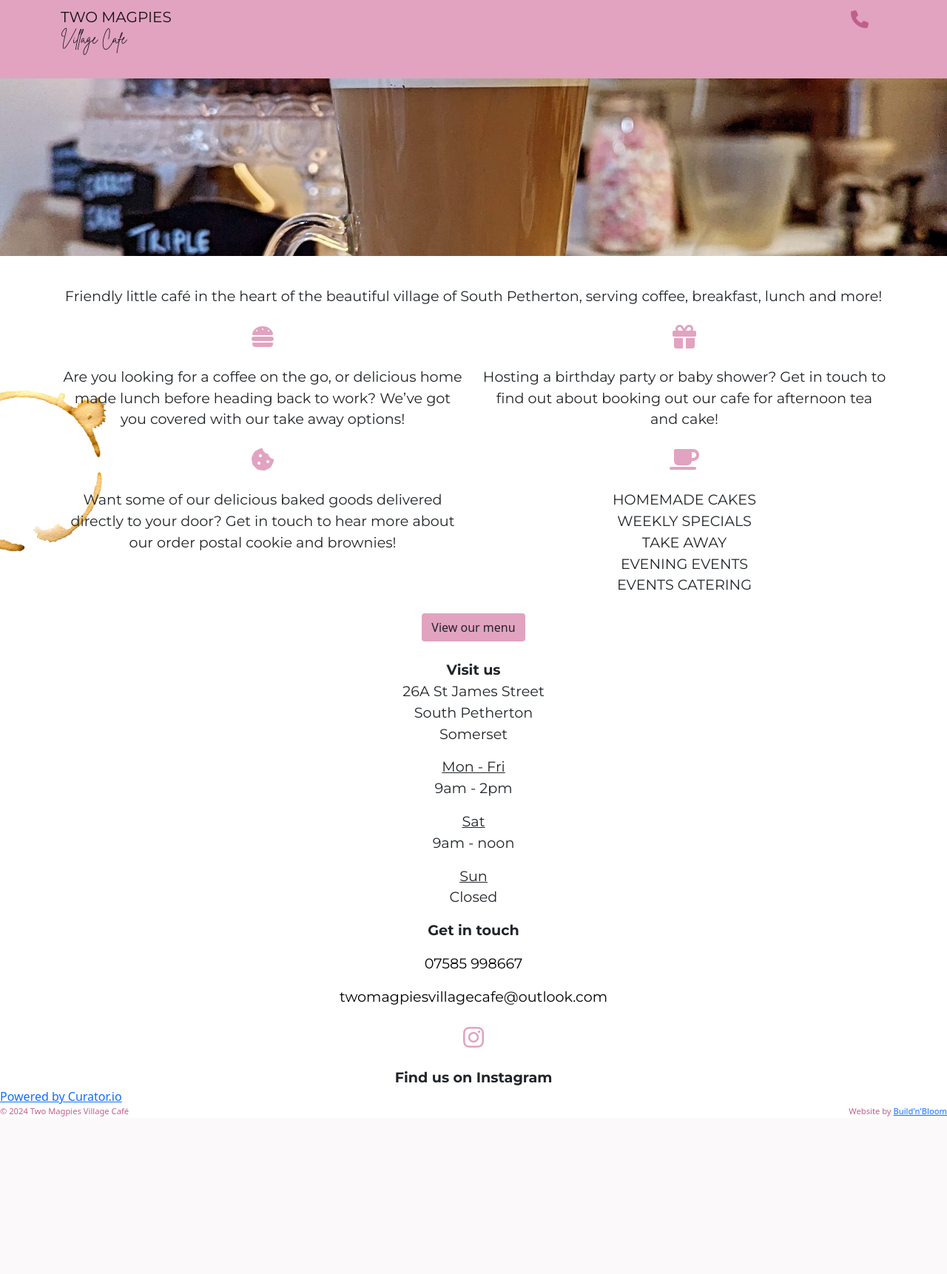
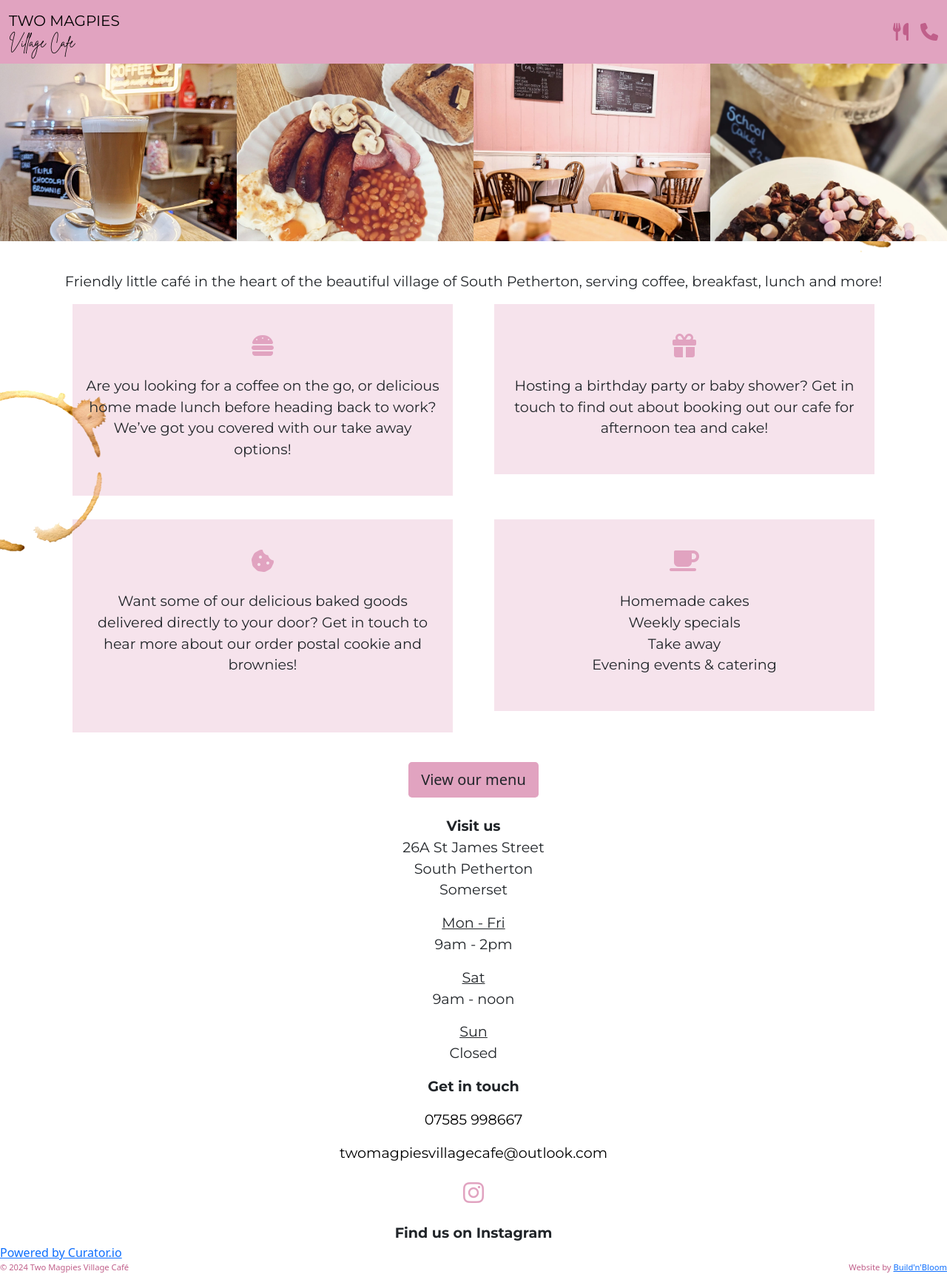
Before and after one commit to beththewebbuilder/two-magpies, a WordPress theme: template themes/twomagpies/index.php in a window 1280 px wide. Shown: the whole page at 74% size. Before the commit the page ends 1509 px from the top, so only its background shows below. Run offline with PHP 8.4 and a stand-in for WordPress, Linux system fonts and the light colour scheme; the site name, menu and one post (Sample post) are stand-ins, and other content is empty; some libraries are stand-ins or nearby versions.

Commit message:
Large screen changes

```diff
--- a/themes/twomagpies/header.php
+++ b/themes/twomagpies/header.php
@@ -34,20 +34,19 @@
 
   <body>
 
-    <nav class="navbar navbar-light">
-      <div class="container">
-        <div class="row" style="width: 100%">
-          <div class="col-6">
+  <nav class="navbar">
+    <div class="container-fluid">
       <a class="navbar-brand" href="<?php echo get_site_url(); ?>">
           <div class="logo-top">TWO MAGPIES</div>
           <div class="logo-bottom">Village Café</div>
       </a>
-          </div>
-          <div class="col-6 text-end">
+      <div class="d-flex">
+        <a class="contact-button me-3" href="<?php echo get_site_url(); ?>/menu">
+          <i class="fa-solid fa-utensils"></i>
+        </a>
         <a class="contact-button" href="tel:07585 998667">
             <i class="fa-solid fa-phone"></i>
          </a>
       </div>
     </div>
-      </div>
   </nav>
--- a/themes/twomagpies/index.php
+++ b/themes/twomagpies/index.php
@@ -8,8 +8,29 @@ get_header();
 <div class="background-ring-container-left">
     <img src="<?php echo get_bloginfo('template_directory'); ?>/images/coffee-ring.png" />
 </div>
+
+<!--header images-->
+<div class="row g-0">
+    <div class="col-xs-12 col-sm-6 col-lg-4 col-xl-3">
         <div class="header-image">
             <img src="<?php echo get_bloginfo('template_directory'); ?>/images/header.jpeg"/>
+        </div>
+    </div>
+    <div class="col-xs-12 col-sm-6 col-lg-4 col-xl-3 hide-xs-screen">
+        <div class="header-image">
+        <img src="<?php echo get_bloginfo('template_directory'); ?>/images/breakfast.jpg"/>
+        </div>
+    </div>
+    <div class="col-sm-12 col-lg-4 col-xl-3 hide-small-screen">
+        <div class="header-image">
+            <img src="<?php echo get_bloginfo('template_directory'); ?>/images/cafe.jpg"/>
+        </div>
+    </div>
+    <div class="col-3 hide-mid-screen">
+        <div class="header-image">
+            <img src="<?php echo get_bloginfo('template_directory'); ?>/images/cakes.jpg"/>
+        </div>
+    </div>
 </div>
 
 <div class="container pt-4">
@@ -21,35 +42,41 @@ get_header();
         </div>
 
         <div class="col-sm-12 col-md-6">
+           <div class="content-container">
                <div class="content-break-icon"><i class="fa-solid fa-burger"></i></div>
                 <div class="content">
                     Are you looking for a coffee on the go, or delicious home made lunch before heading back to work? We’ve got you covered with our take away options!
                 </div>
             </div>
+        </div>
         <div class="col-sm-12 col-md-6">
+            <div class="content-container">
                 <div class="content-break-icon"><i class="fa-solid fa-gift"></i></div>
                 <div class="content">
                     Hosting a birthday party or baby shower? Get in touch to find out about booking out our cafe for afternoon tea and cake!
                 </div>
             </div>
+        </div>
         <div class="col-sm-12 col-md-6">
+            <div class="content-container">
                 <div class="content-break-icon"><i class="fa-solid fa-cookie-bite"></i></div>
-            <div class="content">
+                <div class="content" style="padding-bottom: 1.8rem">
                     Want some of our delicious baked goods delivered directly to your door? Get in touch to hear more about our order postal cookie and brownies!
                 </div>
             </div>
+        </div>
         <div class="col-sm-12 col-md-6">
+            <div class="content-container">
                 <div class="content-break-icon"><i class="fa-solid fa-coffee"></i></div>
                 <div class="content">
-                HOMEMADE CAKES
+                    Homemade cakes
                     <br/>
-                WEEKLY SPECIALS
+                    Weekly specials
                     <br/>
-                TAKE AWAY
+                    Take away
                     <br/>
-                EVENING EVENTS
-                <br/>
-                EVENTS CATERING
+                    Evening events & catering
+                </div>
             </div>
         </div>
     </div>
@@ -60,7 +87,7 @@ get_header();
 
 
     <div class="button-container text-center mt-4 mb-4">
-        <a class="btn btn-pink" href="<?php echo get_site_url(); ?>/menu">View our menu</a>
+        <a class="btn btn-pink btn-lg" href="<?php echo get_site_url(); ?>/menu">View our menu</a>
     </div>
 
     <div class="content">
--- a/themes/twomagpies/style.css
+++ b/themes/twomagpies/style.css
@@ -13,7 +13,10 @@ Version: 1.0.0
   font-style: normal;
 }
 .navbar {
-  background-color: #E1A3C0;
+  background-color: #e1a3c0;
+}
+.navbar .navbar-brand {
+  color: black;
 }
 .navbar .logo-top {
   font-family: "Montserrat", sans-serif;
@@ -36,13 +39,13 @@ Version: 1.0.0
 .background-ring-container-right img {
   width: 100%;
 }
-@media only screen and (min-width: 700px) {
+@media only screen and (min-width: 992px) {
   .background-ring-container-right {
     width: 35vw;
     left: 81%;
   }
 }
-@media only screen and (min-width: 1200px) {
+@media only screen and (min-width: 1199px) {
   .background-ring-container-right {
     width: 22vw;
     left: 83%;
@@ -59,13 +62,13 @@ Version: 1.0.0
 .background-ring-container-left img {
   width: 100%;
 }
-@media only screen and (min-width: 700px) {
+@media only screen and (min-width: 992px) {
   .background-ring-container-left {
     width: 39vw;
     left: -18%;
   }
 }
-@media only screen and (min-width: 1200px) {
+@media only screen and (min-width: 1199px) {
   .background-ring-container-left {
     width: 27vw;
     left: -11%;
@@ -79,6 +82,13 @@ Version: 1.0.0
   object-fit: cover;
   height: 100%;
   width: 100%;
+}
+
+.content-container {
+  padding: 1rem;
+  background-color: rgba(225, 163, 192, 0.3);
+  margin: 1rem;
+  padding-bottom: 3rem;
 }
 
 .content {
@@ -96,7 +106,7 @@ Version: 1.0.0
 }
 
 .content-break-icon {
-  color: #E1A3C0;
+  color: #e1a3c0;
   font-size: 2rem;
   text-align: center;
   margin-top: 1rem;
@@ -118,14 +128,32 @@ footer .footer-logo img {
   width: 100%;
   object-fit: cover;
 }
-@media only screen and (min-width: 1200px) {
+@media only screen and (min-width: 1199px) {
   footer .footer-logo {
     display: none;
   }
 }
 
 .btn-pink {
-  background-color: #E1A3C0 !important;
+  background-color: #e1a3c0 !important;
+}
+
+@media only screen and (max-width: 576px) {
+  .hide-xs-screen {
+    display: none;
+  }
+}
+
+@media only screen and (max-width: 992px) {
+  .hide-small-screen {
+    display: none;
+  }
+}
+
+@media only screen and (max-width: 1199px) {
+  .hide-mid-screen {
+    display: none;
+  }
 }
 
 /*# sourceMappingURL=style.css.map */
--- a/themes/twomagpies/style.scss
+++ b/themes/twomagpies/style.scss
@@ -23,15 +23,20 @@ Version: 1.0.0
 $secondary-font: BrittanySignature, cursive;
 $main-font: "Montserrat", sans-serif;
 
-$primary-colour: #E1A3C0;
+$primary-colour: #e1a3c0;
 $dark-pink: #C05F8A;
 
-$mid-screen-size: 700px;
-$large-screen-size: 1200px;
+$small-screen-size: 576px;
+$mid-screen-size: 992px;
+$large-screen-size: 1199px;
 
 // NAVIGATION
 .navbar {
     background-color: $primary-colour;
+
+    .navbar-brand {
+        color: black;
+    }
 
     .logo-top {
         font-family: $main-font;
@@ -91,6 +96,12 @@ $large-screen-size: 1200px;
         width: 100%;
     }
 }
+.content-container {
+    padding: 1rem;
+    background-color: rgba(225, 163, 192, 0.3);
+    margin: 1rem;
+    padding-bottom: 3rem;
+}
 
 .content {
     font-family: $main-font;
@@ -137,3 +148,21 @@ footer {
 .btn-pink {
     background-color: $primary-colour !important;
 }
+
+.hide-xs-screen {
+    @media only screen and (max-width: $small-screen-size) {
+        display: none;
+    }
+}
+
+.hide-small-screen {
+    @media only screen and (max-width: $mid-screen-size) {
+        display: none;
+    }
+}
+
+.hide-mid-screen {
+    @media only screen and (max-width: $large-screen-size) {
+        display: none;
+    }
+}
```
Also changed, not shown: themes/twomagpies/page.php (+23 -2 lines), themes/twomagpies/images/cafe.jpg (added), themes/twomagpies/images/cakes.jpg (added), 1 other file. Lines whose indentation alone changed are shown as unchanged.
